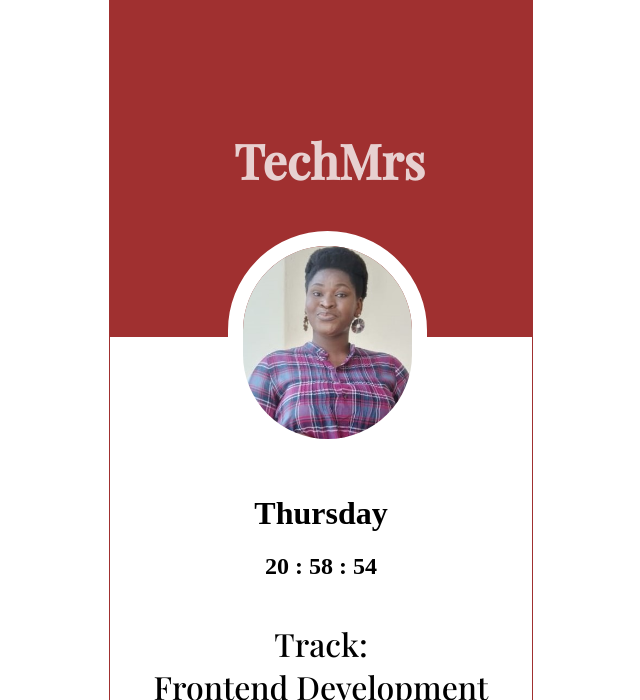
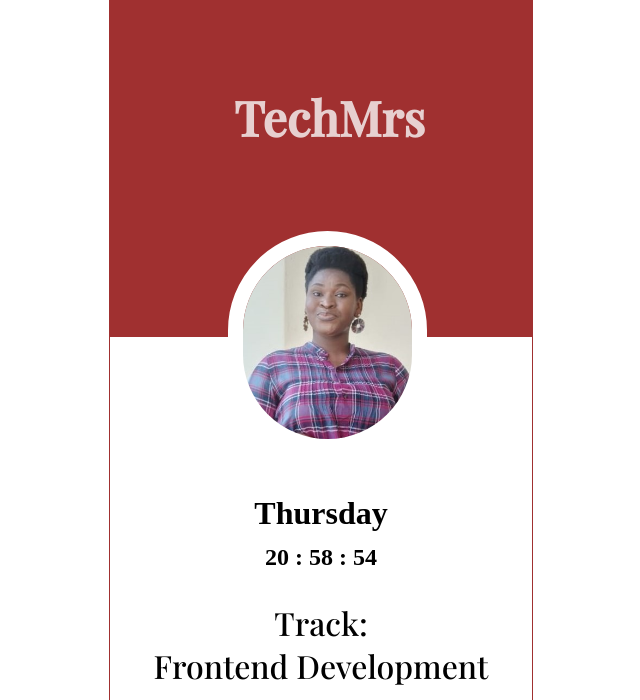
Before and after one commit to Kemi-Oluwadahunsi/HNGx-Stage-1, a plain HTML site: page index.html in a window 1280 px wide. Shown: the top 700 px of the page, without its empty margins (319-959 px from the left). Drawn offline with nearby package versions, Linux system fonts and the light colour scheme.

Commit message:
Adjusting responsiveness

```diff
--- a/CSS/style.css
+++ b/CSS/style.css
@@ -220,7 +220,7 @@ span a{
 @media screen and (min-width: 769px) and (max-width: 2000px){
     .outerSection{
         width: 33%;
-        height: 50rem;
+        height: 47rem;
         margin: 0 auto 0 auto;
         border: 1px solid rgb(160, 48, 48);
     }
@@ -230,7 +230,7 @@ span a{
     }
 
     .innerSection2{
-        height: 29rem;
+        height: 25rem;
     }
 
     span a{
@@ -241,13 +241,21 @@ span a{
     .contain{
         display: inline-block;
         width: 100%;
-        margin-top: 6%;
+        margin-top: 3%;
     }
     .profilePicture{
         margin-left: 28%;
     }
     h1{
-        padding-top: 30%;
+        padding-top: 20%;
         font-size: 3rem;
     }
+
+    .track{
+        margin-top: 7%;
+    }
+
+    .clock{
+        margin-top: 3%;
+    }
 }
```
